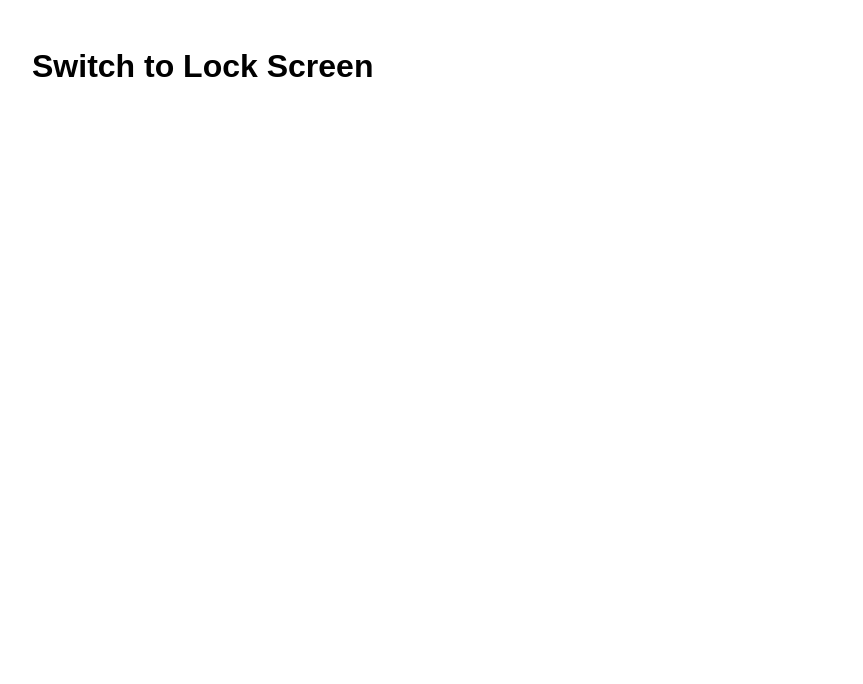
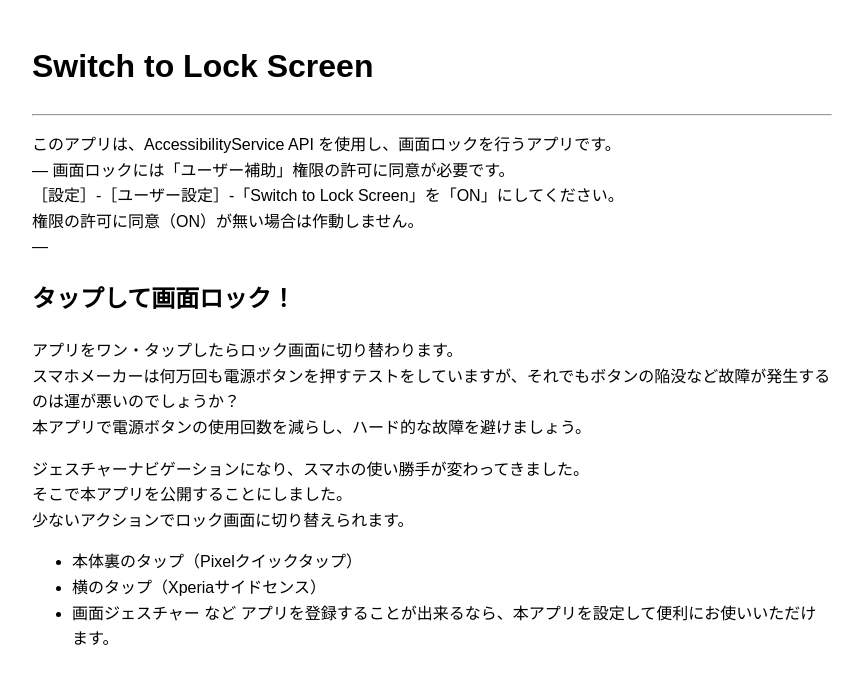
Before and after one commit to s-jima3/s-jima3.github.io, a Jekyll site: the page built from switch_to_lock_screen/index.md, in a window 1280 px wide. Shown: the top 684 px of the page, without its empty margins (208-1071 px from the left). Built offline with Jekyll 4.4.1, drawn with Linux system fonts in a browser that asks for light colours; our own code applies the rules of GitHub Pages for plain Markdown files.

Commit message:
Update index.md

```diff
--- a/switch_to_lock_screen/index.md
+++ b/switch_to_lock_screen/index.md
@@ -1 +1,23 @@
 # Switch to Lock Screen
+
+---
+このアプリは、AccessibilityService API を使用し、画面ロックを行うアプリです。
+---
+画面ロックには「ユーザー補助」権限の許可に同意が必要です。
+［設定］-［ユーザー設定］-「Switch to Lock Screen」を「ON」にしてください。
+権限の許可に同意（ON）が無い場合は作動しません。
+---
+
+## タップして画面ロック！
+アプリをワン・タップしたらロック画面に切り替わります。
+スマホメーカーは何万回も電源ボタンを押すテストをしていますが、それでもボタンの陥没など故障が発生するのは運が悪いのでしょうか？
+本アプリで電源ボタンの使用回数を減らし、ハード的な故障を避けましょう。
+
+ジェスチャーナビゲーションになり、スマホの使い勝手が変わってきました。
+そこで本アプリを公開することにしました。
+少ないアクションでロック画面に切り替えられます。
+
+- 本体裏のタップ（Pixelクイックタップ）
+- 横のタップ（Xperiaサイドセンス）
+- 画面ジェスチャー など
+アプリを登録することが出来るなら、本アプリを設定して便利にお使いいただけます。
```
